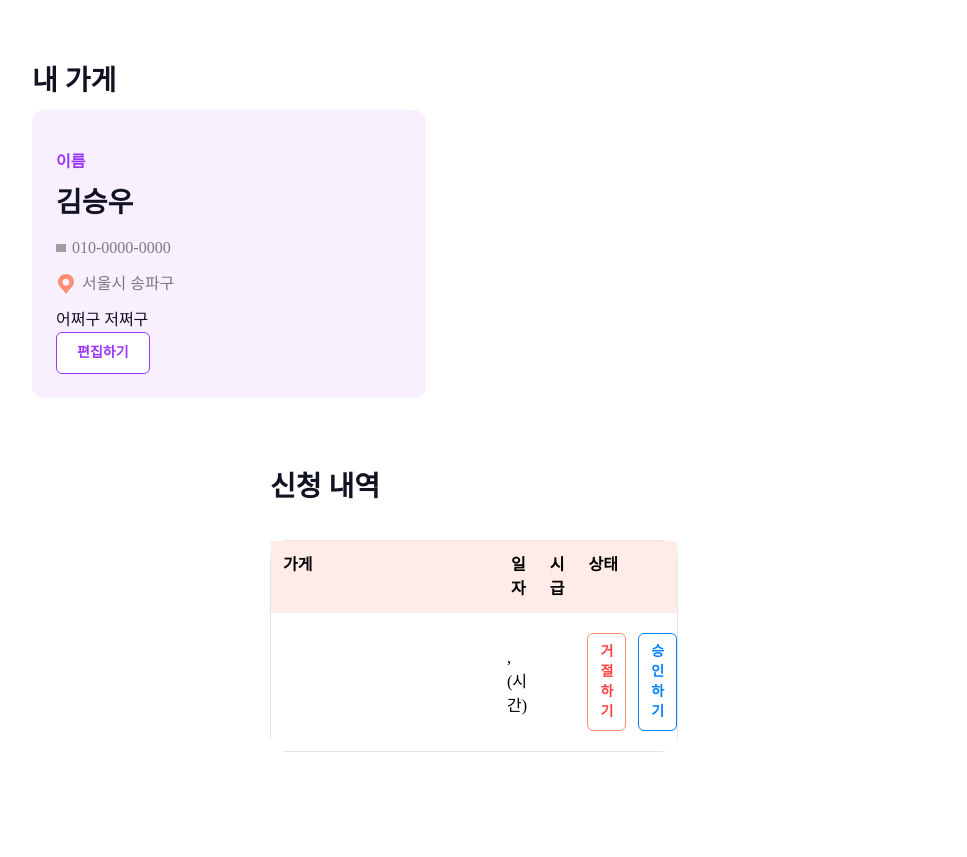
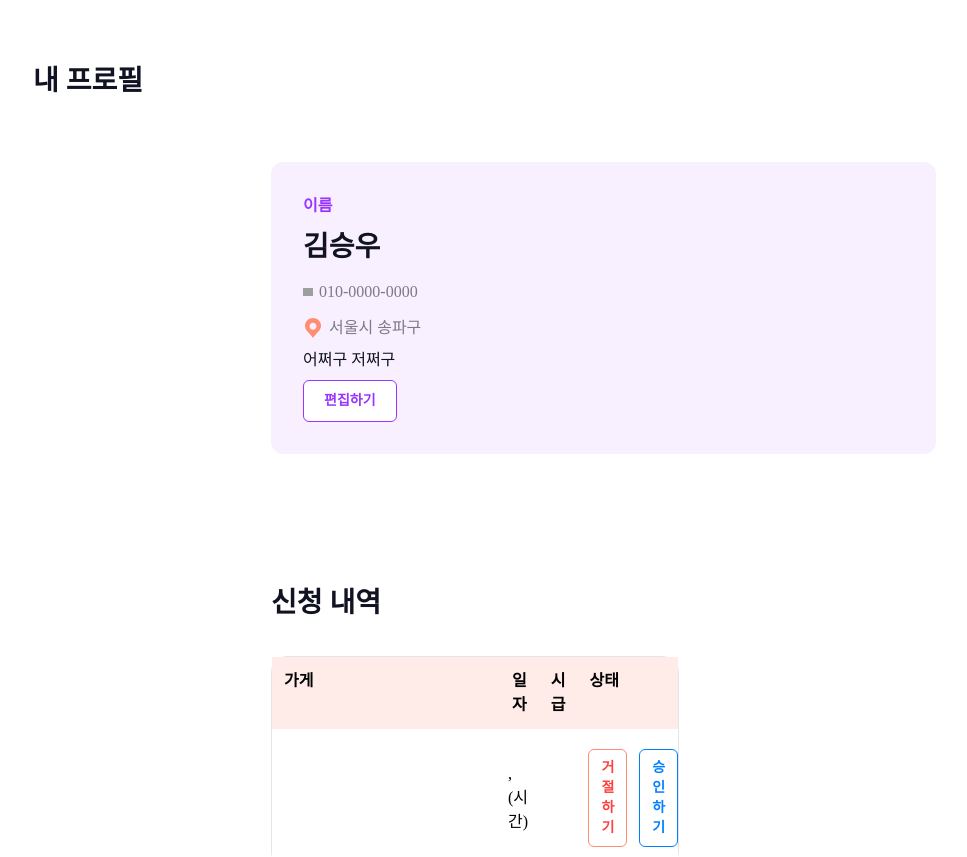
Before and after one commit to 12-Pair-Programming/Dang-il, a Next.js app: page /myProfileInfo in a window 1280 px wide. Shown: the top 857 px of the page, without its empty margins (205-1172 px from the left). Built offline with nearby package versions, Linux system fonts and the light colour scheme; grey boxes are pictures that could not be loaded; a web font is replaced by a local one.

Commit message:
refactor: myprofileinfo ui 수정

```diff
--- a/features/MyProfileInfo/RenderProfileDiv.tsx
+++ b/features/MyProfileInfo/RenderProfileDiv.tsx
@@ -39,9 +39,13 @@ import RenderUserNoticeDiv from "./RenderUserNoticeDiv";
     if (isMyProfile) {
       return (
         <>
-          <div className="inline-flex p-6 justify-between items-start rounded-xl bg-purple-10">
-            <div className="flex w-[346px] pt-4 flex-col justify-between items-start self-stretch">
-              <div className="flex w-[346px] flex-col items-start gap-3">
+          <div className="flex py-[60px] px-[238px] flex-col items-start self-stretch bg-white gap-2">
+            <div className="flex flex-col items-start gap-180 self-stretch bg-white ">
+              <p className="text-black text-[28px] font-bold">내 프로필</p>
+              <div className="flex py-[60px] px-[238px] flex-col items-start gap-2 self-stretch ">
+                <div className="flex w-[665px] p-8 flex-col items-start gap-2 rounded-xl bg-purple-10">
+                  <div className="flex w-[392px] flex-col items-start gap-7">
+                    <div className="flex flex-col items-start gap-3">
                       <div className="flex flex-col items-start gap-2">
                         <p className=" text-primary font-bold text-base">
                           이름
@@ -58,8 +62,9 @@ import RenderUserNoticeDiv from "./RenderUserNoticeDiv";
                         <Image src={`/images/icon-location-on.svg`} alt='위치 로고' width={20} height={20} />
                         <p className=" text-gray-50">서울시 송파구</p>
                       </div>
+                    </div>
+                  </div>
                   <p className="self-stretch text-black">어쩌구 저쩌구</p>
-              </div>
                   <div className="flex items-start gap-2 self-stretch">
                     <Button size='medium' color='none' onClick={handleEditingProfileInfo}>
                       편집하기
@@ -67,18 +72,24 @@ import RenderUserNoticeDiv from "./RenderUserNoticeDiv";
                   </div>
                 </div>
               </div>
+            </div>
             <RenderUserNoticeDiv />
+          </div>
         </>
+
 
       );
     } else {
       return (
+        <div className="flex py-[60px] px-[238px] flex-col items-start gap-2 bg-white ">
+          <p className="text-black text-[28px] font-bold">내 가게</p>
           <div className="flex w-full py-[60px] px-[24px] flex-col content-center items-center gap-6 rounded-xl border border-solid border-gray-20">
             <p className="text-black self-stretch text-center text-base">내 프로필을 등록하고 원하는 가게에 지원해 보세요.</p>
             <Button size={size} color='colored' onClick={handleWritingShopInfo}>
               내 프로필 등록하기
             </Button>
           </div>
+        </div>
       );
     }
   };
--- a/pages/myProfileInfo.tsx
+++ b/pages/myProfileInfo.tsx
@@ -6,10 +6,7 @@ const MyProfileInfo = () => {
 
   return (
     <>
-      <div className="flex py-[60px] px-[237px] flex-col items-start gap-2 bg-white ">
-        <p className="text-black text-[28px] font-bold">내 가게</p>
         {RenderProfileDiv()} {/* 가게 상태에 따라 다른 div 렌더링 */}
-      </div>
     </>
   );
 };
```
Lines whose indentation alone changed are shown as unchanged.
